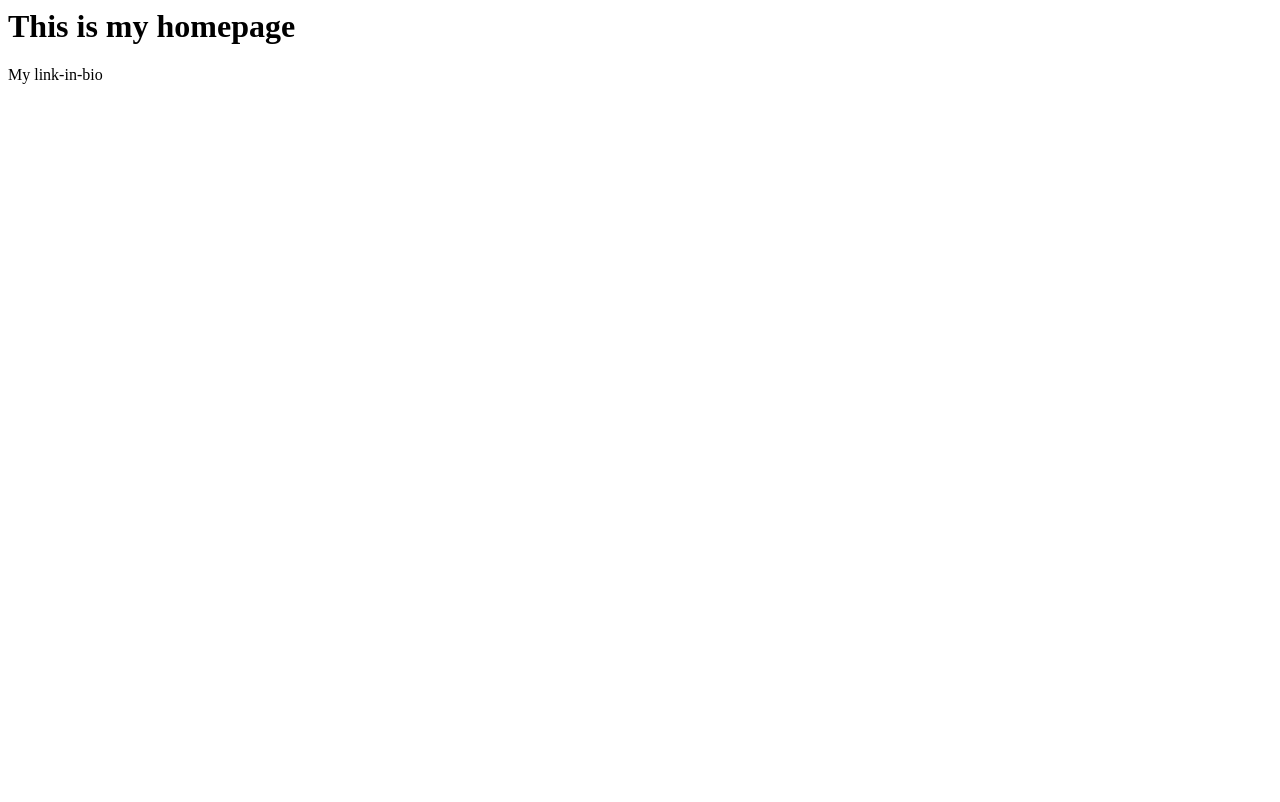
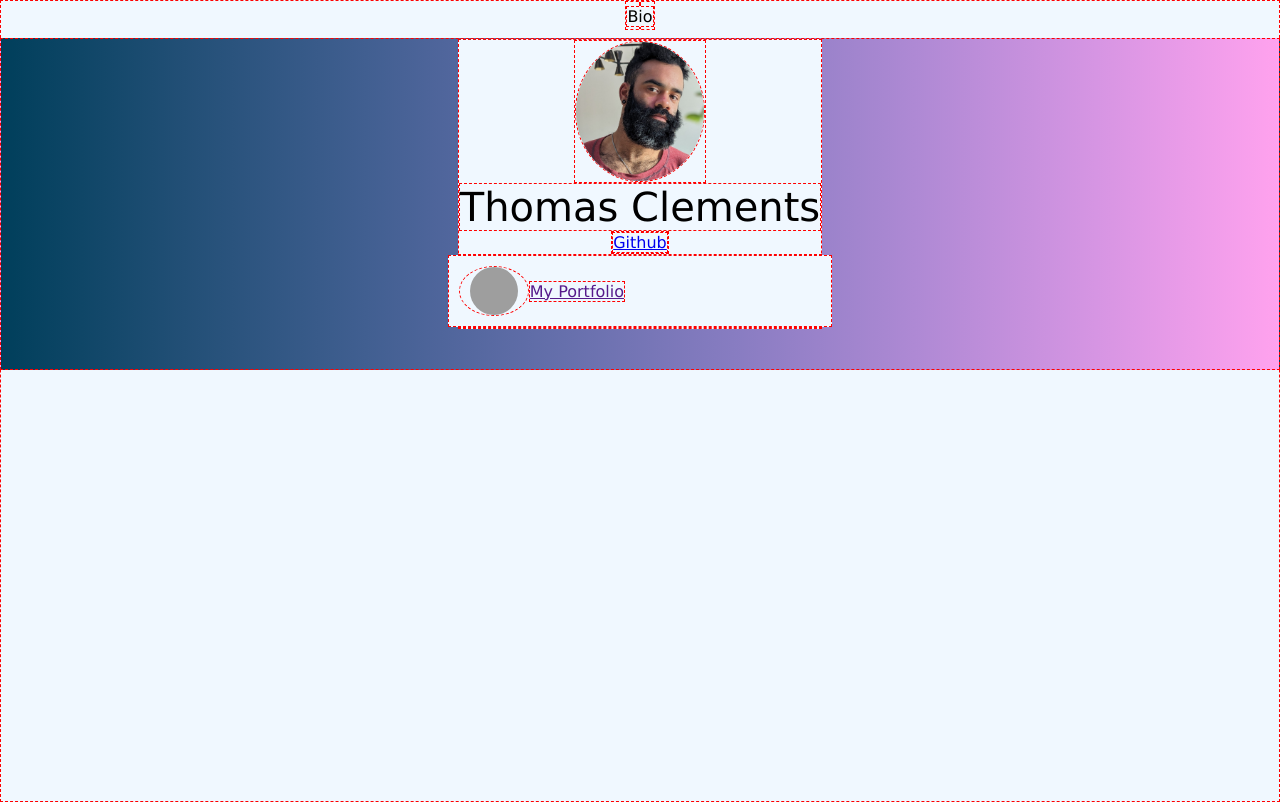
Before and after one commit to taclements93/link-in-bio, a plain HTML site: page index.html in a window 1280 px wide. Drawn offline with Linux system fonts and the light colour scheme; grey boxes are pictures that could not be loaded.

Commit message:
added css and sizing

```diff
--- /dev/null
+++ b/index.css
@@ -0,0 +1,48 @@
+*{
+  border: 1px red dashed;
+  display: flex;
+  flex-direction: column;
+  align-items: center;
+  background-color: aliceblue;
+  font-family: Verdana, Geneva, Tahoma, sans-serif;
+}
+html{
+  min-height: 100%
+}
+body{
+  min-height: 100%
+  padding-top: 40px;
+  padding-bottom: 40px;
+  width: 100%;
+  background: linear-gradient(90deg, #003f5b, #224f76, #415f91, #636eaa, #877cc1, #ae89d4, #d695e3, #ffa2ee); /* made at https://learnui.design/tools/gradient-generator.html */
+
+}
+.mainContainer{
+
+}
+.headshot{
+  width: 128px;
+  /* height: 128px; */
+  /* object-fit: cover; */
+  border-radius: 50%;
+}
+.thumbnail{
+  width: 48px;
+  height: 48px;
+  border-radius: 50%;
+  object-fit:cover;
+  padding-inline: 10px;
+}
+.nameRow{
+  font-size: 40px;
+}
+.item{
+  width: 100%;
+  padding: 10px;
+  display:flex;
+  flex-direction: row;
+
+}
+.linksRow{
+  width: 100%;
+}
--- a/index.html
+++ b/index.html
@@ -1,4 +1,33 @@
-<h1>This is my homepage</h1>
-<body>
-  <p>My link-in-bio</p>
-</body>
+<!DOCTYPE html>
+<html lang="en">
+  <head>
+    <meta charset="UTF-8">
+    <meta name="viewport" content="width=device-width, initial-scale=1.0">
+    <title>Bio</title>
+    <link href="index.css" rel="stylesheet">
+  </head>
+  <body>
+    <div class="mainContainer">
+
+      <div class="imageRow">
+        <img class="headshot" src="/images/PXL_20240219_210744258~2.jpg">
+      </div>
+
+      <div class="nameRow">
+          Thomas Clements
+      </div>
+
+      <div class="socialIconsRow">
+        <a href="https://github.com/taclements93" target="_blank" >Github</a>
+      </div>
+
+      <div class="linksRow">
+        <div class="item">
+          <img class="thumbnail" src="/images/chris-ried-ieic5Tq8YMk-unsplash.jpg"/>
+          <a href="">My Portfolio</a>
+        </div>
+      </div>
+    </div>
+
+  </body>
+</html>
```
Also changed, not shown: images/PXL_20240219_210744258~2.jpg (added), 1 other file.
